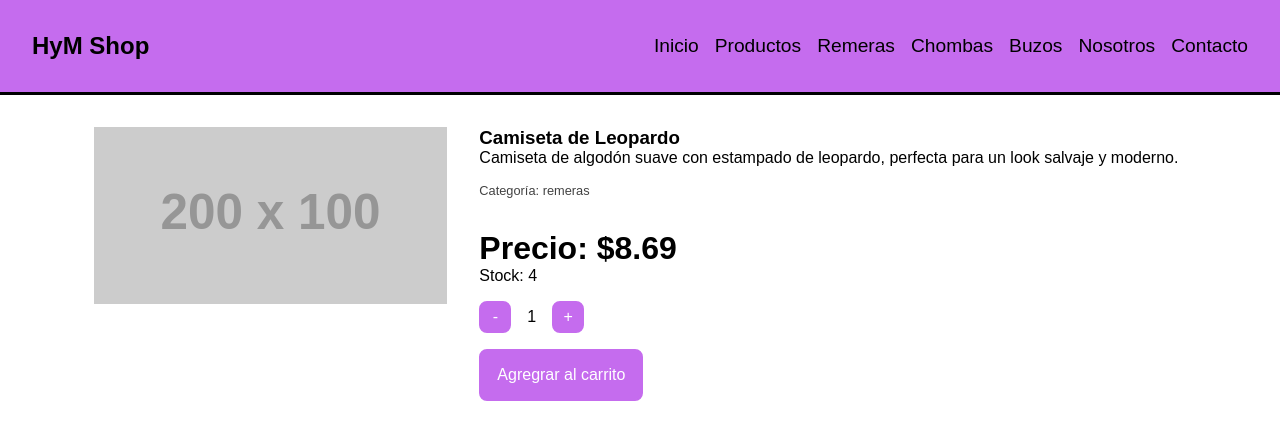
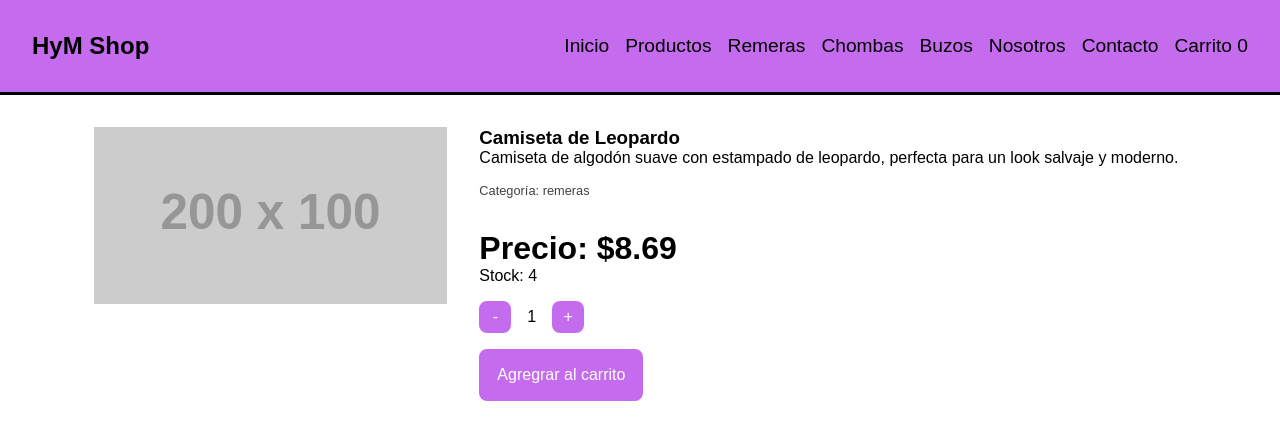
Before and after one commit to hymsoft-aprendiendo-react/codespaces-react, a React (Create React App) app: page /item/1 in a window 1280 px wide. Shown: the top 440 px of the page. Built offline with nearby package versions, Linux system fonts and the light colour scheme.

Commit message:
CartWidget

```diff
--- a/src/ecommerce/App.jsx
+++ b/src/ecommerce/App.jsx
@@ -24,9 +24,15 @@ function App() {
     setCarrito(nuevoCarrito);
   };
 
+  const cantidadEnCarrito = () => {
+    return carrito.reduce((acc, item) => acc + item.cantidad, 0);
+  };
+
   return (
     <div>
-      <CartContext.Provider value={{ carrito, agregarAlCarrito }}>
+      <CartContext.Provider
+        value={{ carrito, agregarAlCarrito, cantidadEnCarrito }}
+      >
         <BrowserRouter>
           <Navbar />
           <Routes>
--- /dev/null
+++ b/src/ecommerce/components/Carrito/CartWidget.jsx
@@ -0,0 +1,14 @@
+import { useContext } from "react";
+import { Link } from "react-router-dom";
+import { CartContext } from "../../context/CartContext";
+
+const CartWidget = () => {
+  const { cantidadEnCarrito } = useContext(CartContext);
+  return (
+    <Link className="menu-link" to="/carrito">
+      Carrito <span className="numerito"> {cantidadEnCarrito()}</span>
+    </Link>
+  );
+};
+
+export default CartWidget;
--- a/src/ecommerce/components/Navbar/Navbar.jsx
+++ b/src/ecommerce/components/Navbar/Navbar.jsx
@@ -1,5 +1,6 @@
 /* eslint-disable */
 import { Link } from "react-router-dom";
+import CartWidget from "../Carrito/CartWidget";
 
 const Navbar = () => {
   return (
@@ -43,6 +44,9 @@ const Navbar = () => {
             Contacto
           </Link>
         </li>
+        <li>
+          <CartWidget />
+        </li>
       </ul>
     </nav>
   );
--- a/src/ecommerce/components/Productos/ItemDetail.jsx
+++ b/src/ecommerce/components/Productos/ItemDetail.jsx
@@ -3,8 +3,7 @@ import { CartContext } from "../../context/CartContext";
 import ItemCount from "./ItemCount";
 
 const ItemDetail = ({ item }) => {
-  const { carrito, agregarAlCarrito } = useContext(CartContext);
-  console.log({ carrito });
+  const { agregarAlCarrito } = useContext(CartContext);
   const [cantidad, setCantidad] = useState(1);
 
   const handleRestar = () => {
```
